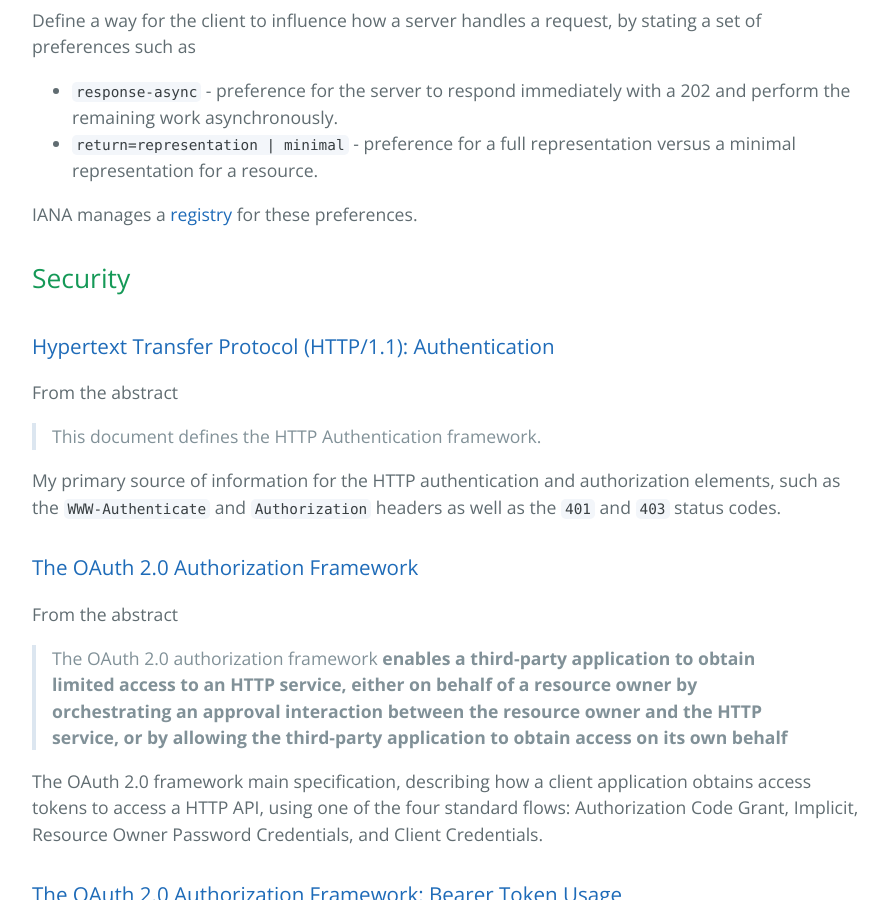
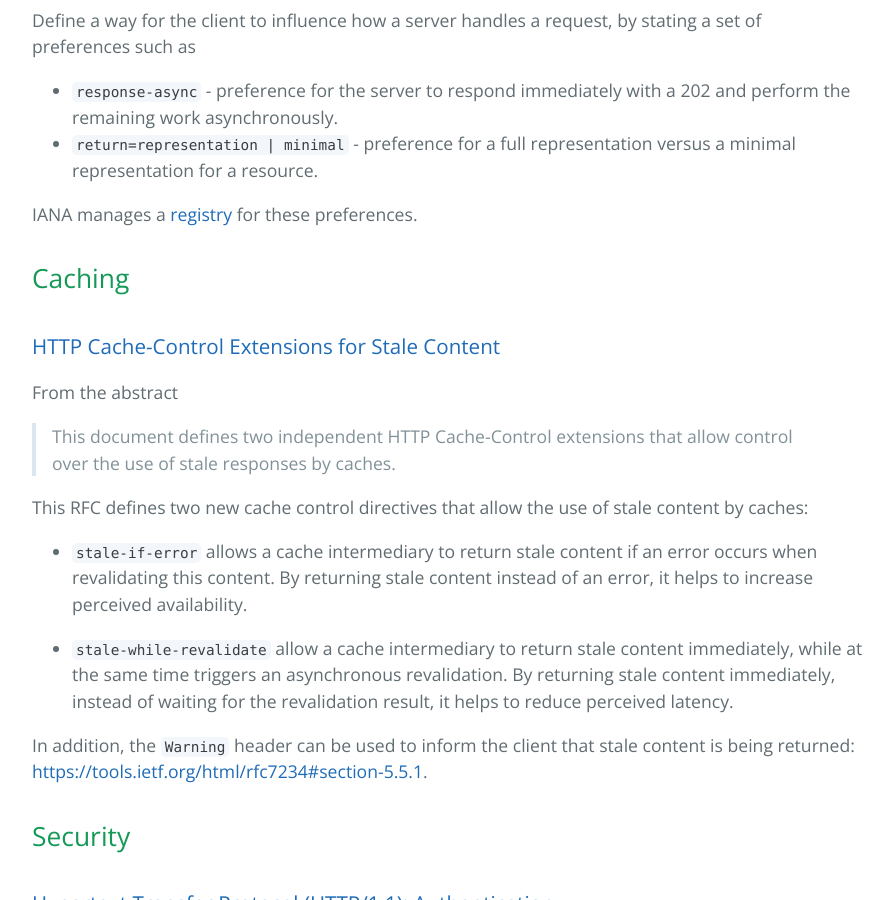
Before and after one commit to pmhsfelix/http-api-specs, a Jekyll site: the page built from index.md, in a window 1280 px wide and 900 px high, scrolled down 5506 px. Shown: the whole window, without its empty margins (192-1085 px from the left). Built offline with Jekyll 4.4.1, drawn with Linux system fonts in a browser that asks for light colours.

Commit message:
adds cache stale extensions

```diff
--- a/index.md
+++ b/index.md
@@ -196,6 +196,25 @@ Define a way for the client to influence how a server handles a request, by stat
 
 IANA manages a [registry](http://www.iana.org/assignments/http-parameters/http-parameters.xhtml#preferences) for these preferences.
 
+## Caching
+
+### [HTTP Cache-Control Extensions for Stale Content](https://tools.ietf.org/html/rfc5861)
+
+From the abstract
+
+> This document defines two independent HTTP Cache-Control extensions
+   that allow control over the use of stale responses by caches.
+
+This RFC defines two new cache control directives that allow the use of stale content by caches:
+
+* `stale-if-error` allows a cache intermediary to return stale content if an error occurs when revalidating this content.
+By returning stale content instead of an error, it helps to increase perceived availability.
+
+* `stale-while-revalidate` allow a cache intermediary to return stale content immediately, while at the same time triggers an asynchronous revalidation.
+By returning stale content immediately, instead of waiting for the revalidation result, it helps to reduce perceived latency.
+
+In addition, the `Warning` header can be used to inform the client that stale content is being returned: [https://tools.ietf.org/html/rfc7234#section-5.5.1](https://tools.ietf.org/html/rfc7234#section-5.5.1).
+
 ## Security
 
 ### [Hypertext Transfer Protocol (HTTP/1.1): Authentication](https://tools.ietf.org/html/rfc7235)
```
